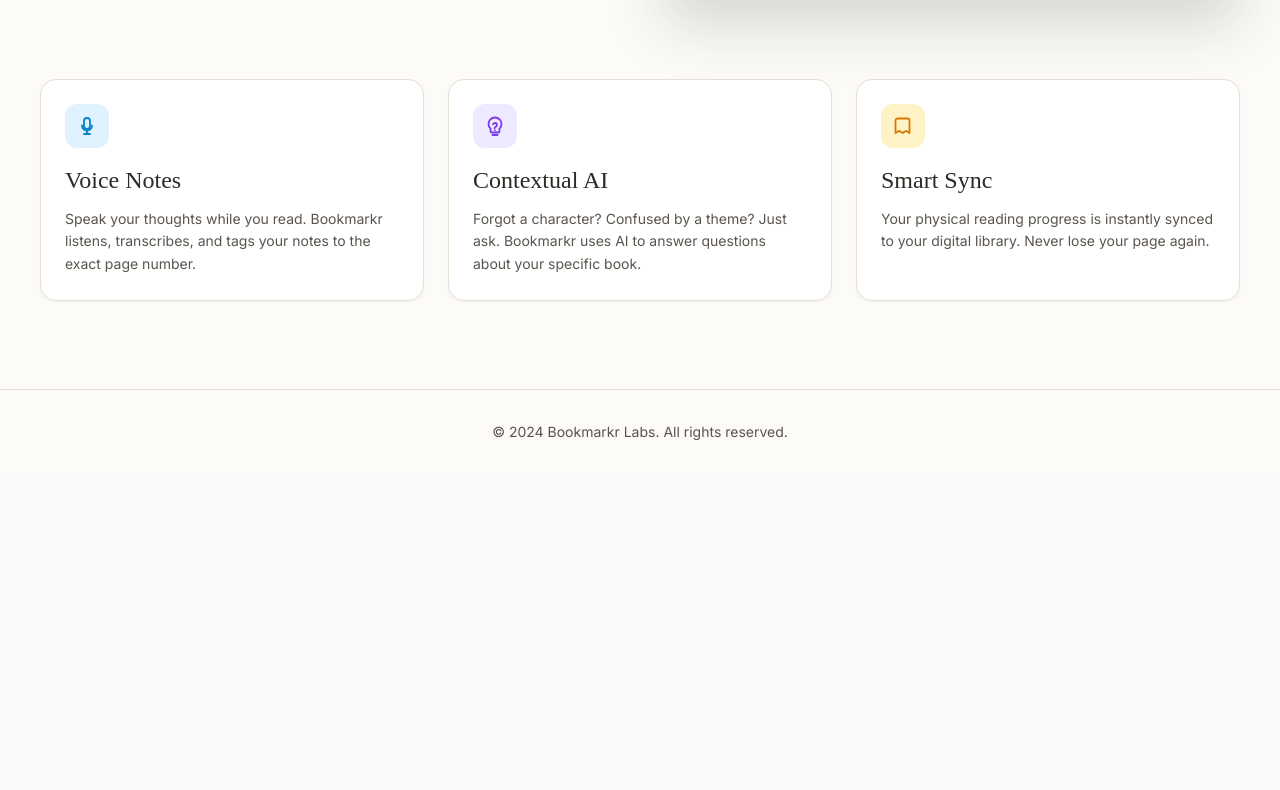
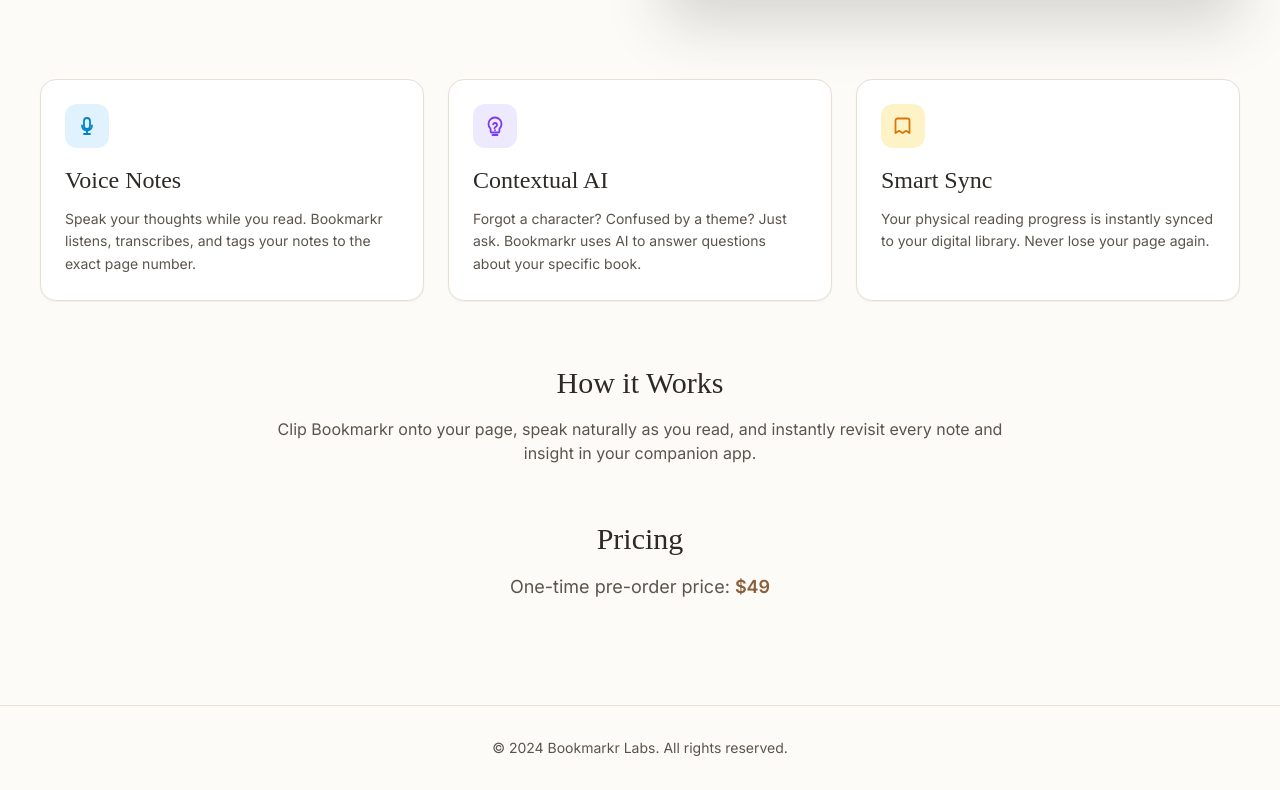
Before and after one commit to march-dave/react-next-anycase, a Next.js app: page / in a window 1280 px wide. Shown: the part 578-1368 px from the top of the page. Before the commit the page ends 1052 px from the top, so only its background shows below. Built offline with nearby package versions, Linux system fonts and the light colour scheme.

Commit message:
Create Bookmarkr paper-and-ink landing page

```diff
--- a/pages/index.js
+++ b/pages/index.js
@@ -53,7 +53,7 @@ export default function Home() {
         />
       </Head>
 
-      <main className="min-h-screen bg-[#fdfbf7] text-[#2d2a26]">
+      <main className="min-h-screen bg-[#fdfbf7] font-['Inter'] text-[#2d2a26]">
         <div className="mx-auto max-w-7xl px-6 py-6 md:px-10">
           <nav className="flex items-center justify-between gap-6">
             <div className="flex items-center gap-2 text-lg font-semibold">
@@ -71,7 +71,7 @@ export default function Home() {
               <a href="#pricing" className="hover:text-[#8c5e3c]">Pricing</a>
             </div>
 
-            <button className="rounded-full bg-[#2d2a26] px-5 py-2.5 text-sm font-semibold text-white transition hover:-translate-y-0.5 hover:bg-black/85">
+            <button className="rounded-full bg-[#2d2a26] px-5 py-2.5 text-sm font-semibold text-white transition duration-200 hover:-translate-y-0.5 hover:bg-black/85">
               Pre-Order Now
             </button>
           </nav>
@@ -87,7 +87,7 @@ export default function Home() {
               <p className="mt-6 max-w-xl text-base leading-relaxed text-[#4d4944] md:text-lg">
                 Bookmarkr transforms any physical book into a smart, interactive experience. Clip it on, speak your thoughts, and track your reading journey instantly.
               </p>
-              <button className="mt-8 inline-flex items-center gap-2 rounded-full bg-[#8c5e3c] px-6 py-3 text-sm font-semibold text-white transition hover:-translate-y-0.5 hover:bg-[#774f33]">
+              <button className="mt-8 inline-flex items-center gap-2 rounded-full bg-[#8c5e3c] px-6 py-3 text-sm font-semibold text-white shadow-sm transition duration-200 hover:-translate-y-0.5 hover:bg-[#774f33] hover:shadow-md">
                 Pre-order Device ($49)
                 <span aria-hidden="true">→</span>
               </button>
@@ -115,6 +115,16 @@ export default function Home() {
               ))}
             </div>
           </section>
+
+          <section id="how" className="pb-14 text-center">
+            <h2 className="font-['Libre_Baskerville'] text-3xl">How it Works</h2>
+            <p className="mx-auto mt-4 max-w-3xl text-[#5a544d]">Clip Bookmarkr onto your page, speak naturally as you read, and instantly revisit every note and insight in your companion app.</p>
+          </section>
+
+          <section id="pricing" className="pb-20 text-center">
+            <h2 className="font-['Libre_Baskerville'] text-3xl">Pricing</h2>
+            <p className="mt-4 text-lg text-[#5a544d]">One-time pre-order price: <span className="font-semibold text-[#8c5e3c]">$49</span></p>
+          </section>
         </div>
 
         <footer className="border-t border-[#e7dfd4] py-8 text-center text-sm text-[#5a544d]">
```
